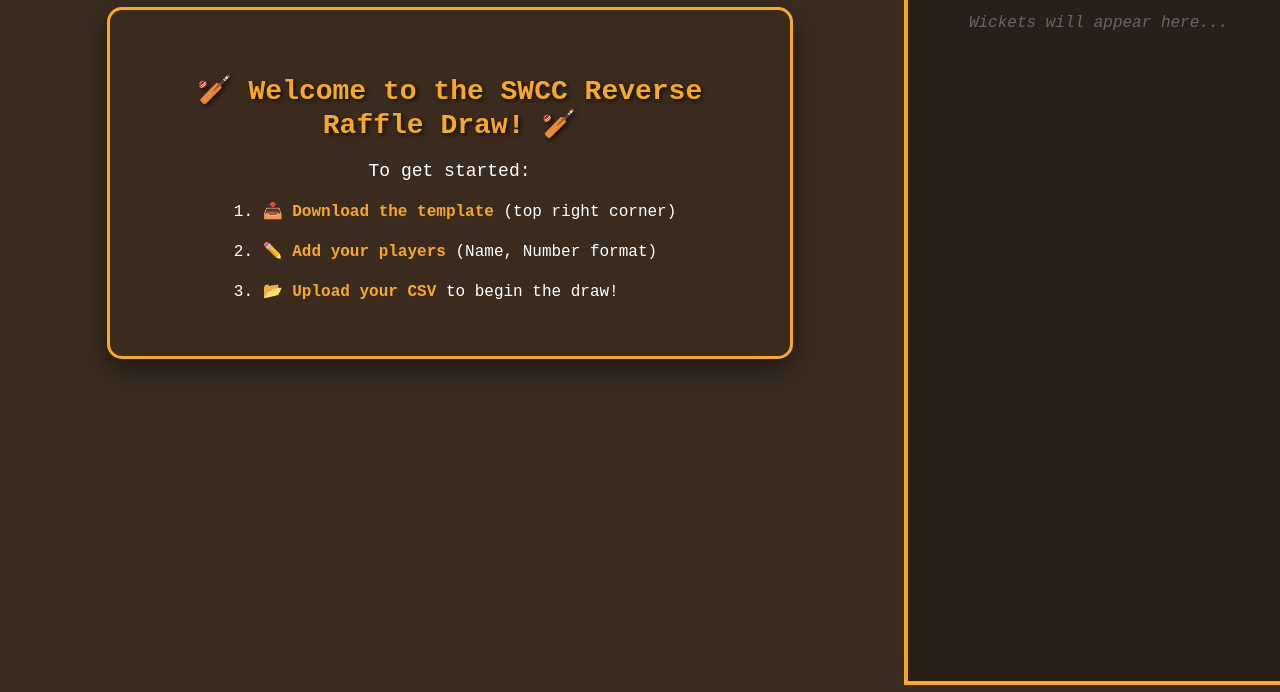
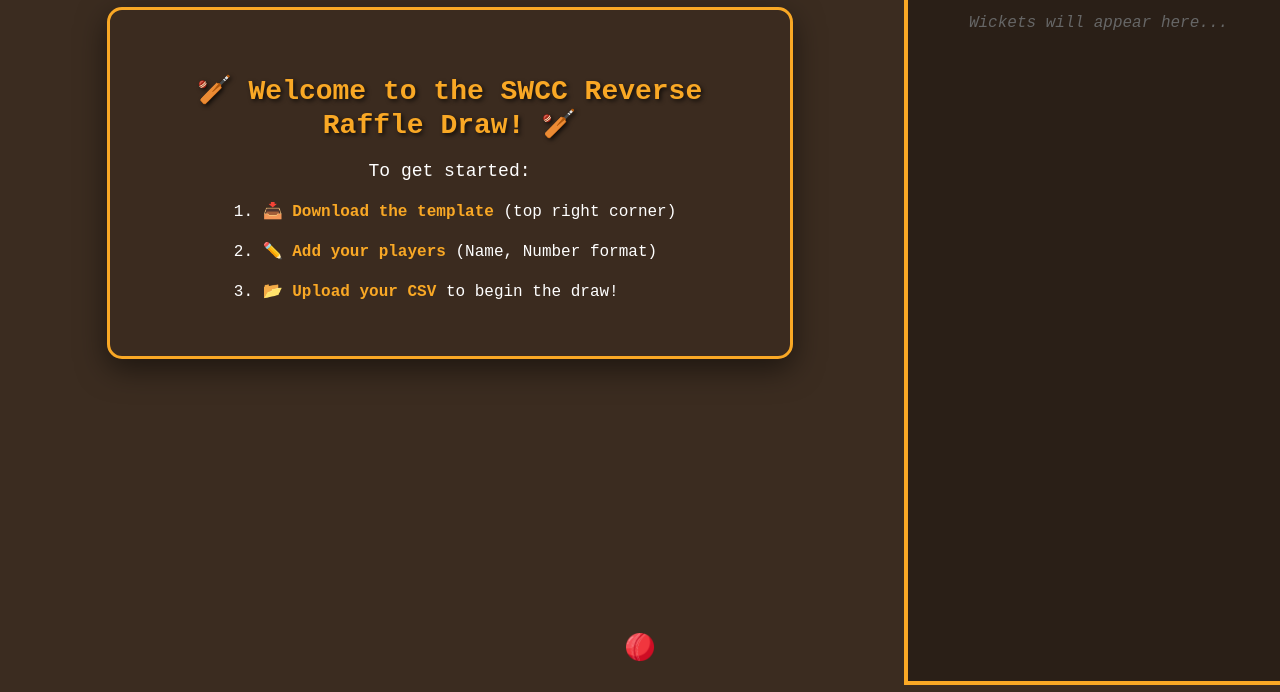
Before and after one commit to alexkitts/swcc-raffle, a plain HTML site: page index.html in a window 1280 px wide. Shown: the part 118-810 px from the top of the page. Drawn offline with Linux system fonts and the light colour scheme; the site is published under a folder, as on GitHub Pages, so addresses that start at the root find nothing; no server answers.

Commit message:
Fixing ball path

```diff
--- a/style.css
+++ b/style.css
@@ -129,7 +129,7 @@ h1 {
     left: 50%;
     width: 30px;
     height: 30px;
-    background: url('/images/ball.png') center/cover no-repeat;
+    background: url('./images/ball.png') center/cover no-repeat;
     border-radius: 50%;
     transform: translateX(-50%);
     pointer-events: none;
```
